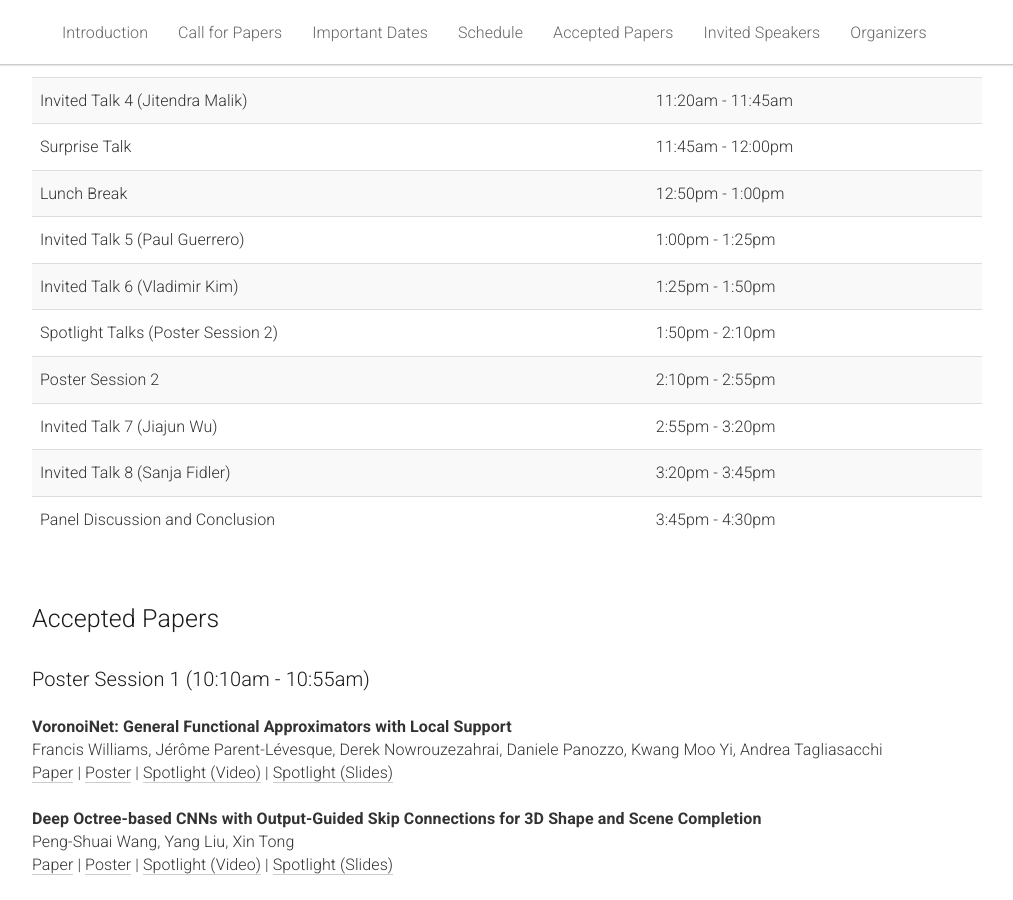
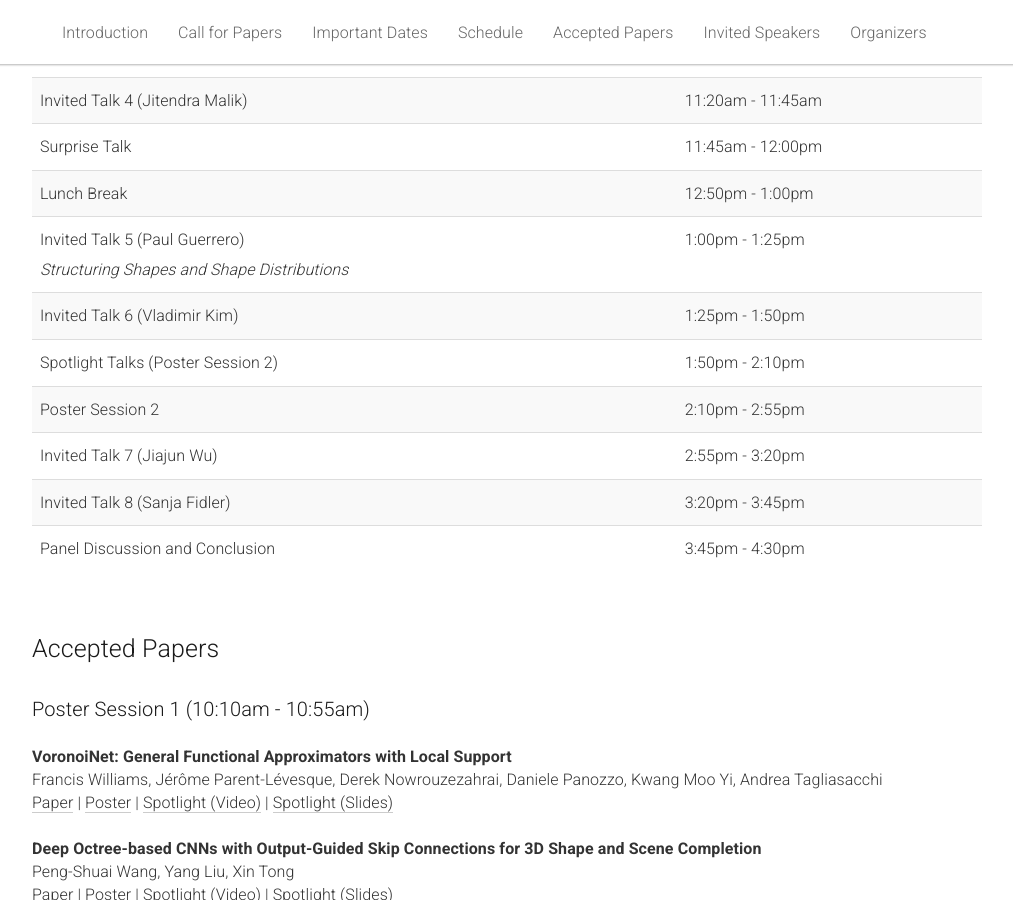
Before and after one commit to learn3dgen/learn3dgen.github.io, a Jekyll site: the page built from _pages/home.md, in a window 1280 px wide and 900 px high, scrolled down 1724 px. Shown: the whole window, without its empty margins (133-1146 px from the left). Built offline with Jekyll 4.4.1, drawn with Linux system fonts in a browser that asks for light colours.

```diff
--- a/_pages/home.md
+++ b/_pages/home.md
@@ -160,7 +160,11 @@ acknowledgements: ""
           <td>12:50pm - 1:00pm</td>
         </tr>
         <tr>
-          <td>Invited Talk 5 (Paul Guerrero)</td>
+          <td>
+          Invited Talk 5 (Paul Guerrero)
+          <br/>
+          <i>Structuring Shapes and Shape Distributions</i>
+          </td>
           <td>1:00pm - 1:25pm</td>
         </tr>
         <tr>
```
